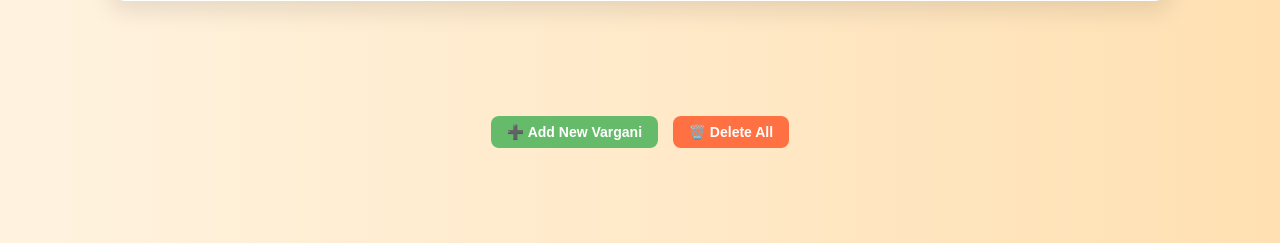
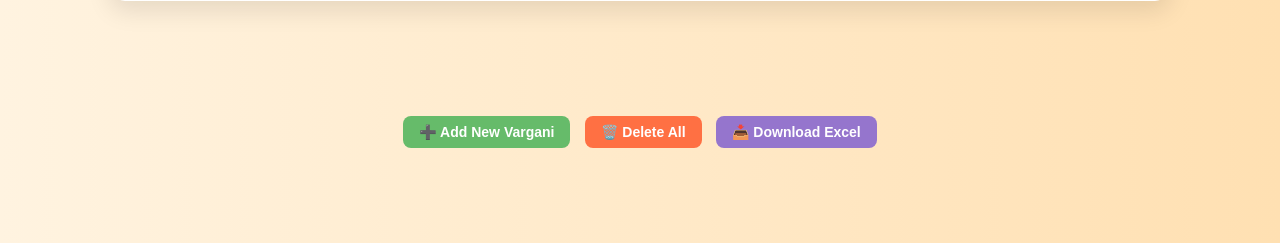
Before and after one commit to pranavp1560/Navayuvak, a Flask app: page /vargani_list in a window 1280 px wide. Shown: the part 557-800 px from the top of the page. Run offline with Flask 3, Linux system fonts and the light colour scheme; the visitor is signed in with stand-in values (Sample User, id 1); data that the repository does not hold is empty.

Commit message:
Update vargani_list.html

```diff
--- a/templates/vargani_list.html
+++ b/templates/vargani_list.html
@@ -136,6 +136,7 @@
     <div class="global-buttons">
       <a href="/vargani" class="btn btn-add">➕ Add New Vargani</a>
       <a href="/delete_all_vargani" class="btn btn-delete-all" onclick="return confirm('Delete ALL Vargani entries?');">🗑️ Delete All</a>
+      <a href="/download_vargani_excel" class="btn btn-download">📥 Download Excel</a>
     </div>
   </div>
 
```
